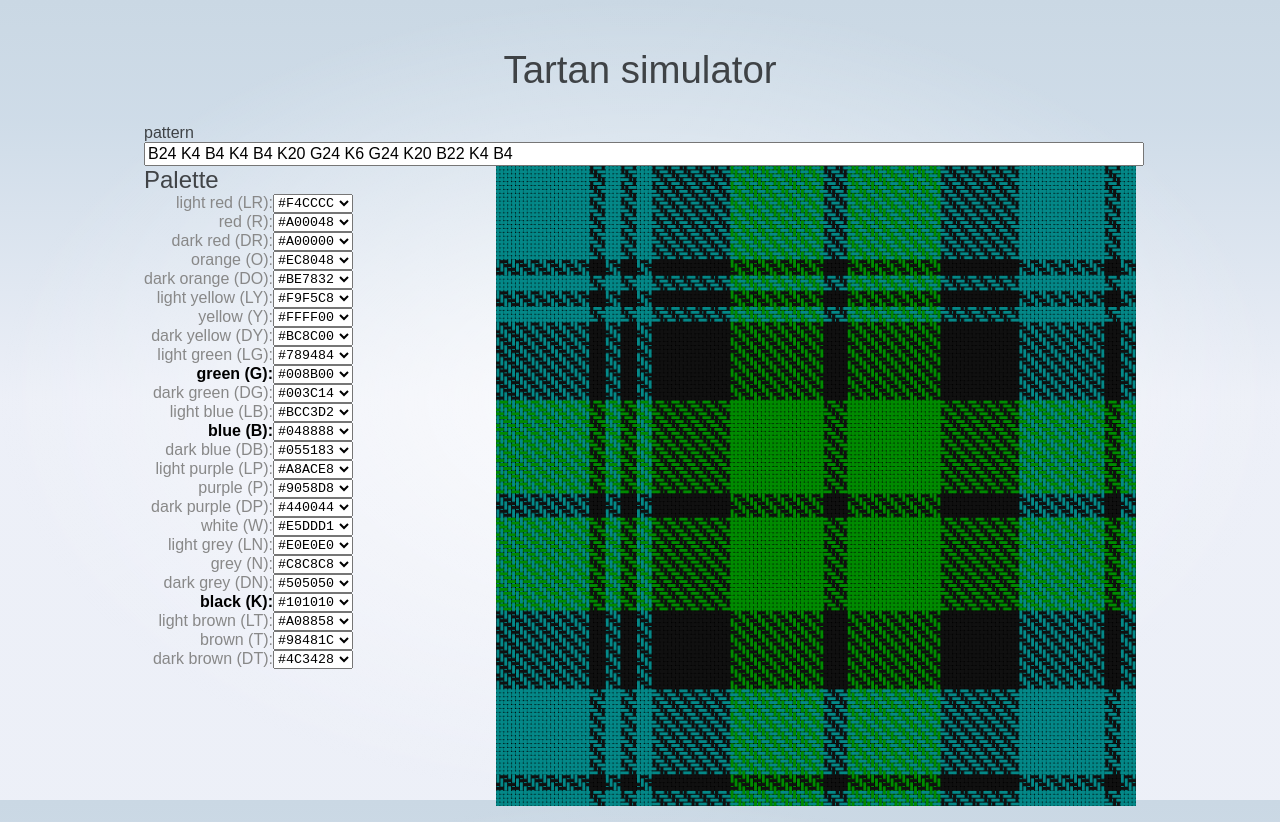
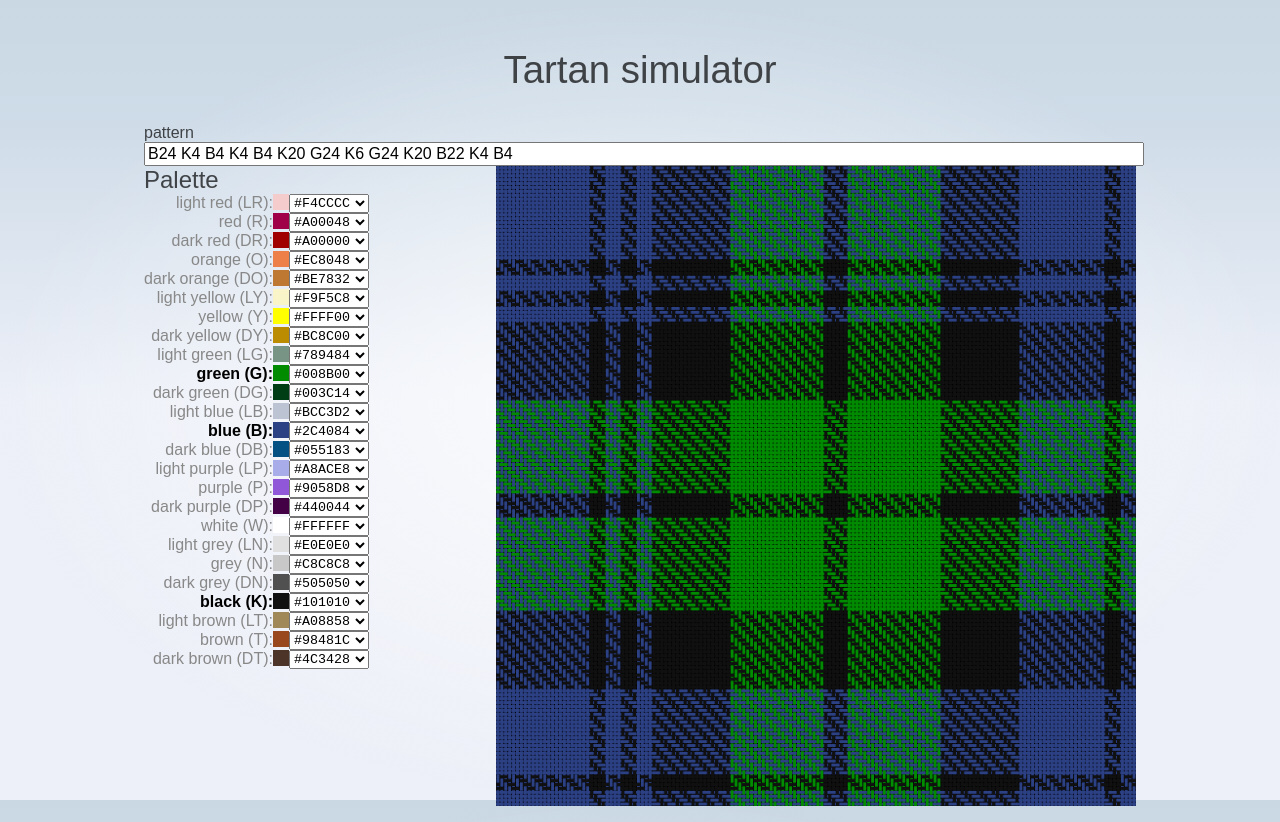
Before and after one commit to aldeka/tartanizer, a SvelteKit app: page / in a window 1280 px wide. Built offline with nearby package versions, Linux system fonts and the light colour scheme.

Commit message:
Add preview of current active color

```diff
--- a/src/routes/+page.svelte
+++ b/src/routes/+page.svelte
@@ -66,6 +66,9 @@
 		DG: ['003C14', '003820', '004028', '002814'],
 		LB: ['BCC3D2', '98C8E8', '82CFFD', '00FCFC'],
 		B: [
+			'2C4084',
+			'1870A4',
+			'1474B4',
 			'048888',
 			'3C82AF',
 			'5C8CA8',
@@ -77,10 +80,7 @@
 			'3850C8',
 			'788CB4',
 			'5F749C',
-			'1870A4',
-			'1474B4',
-			'0000CD',
-			'2C4084'
+			'0000CD'
 		],
 		DB: [
 			'055183',
@@ -97,7 +97,7 @@
 		LP: ['A8ACE8', 'C49CD8', '806D84', '9C68A4'],
 		P: ['9058D8', 'AA00FF', 'B458AC', '6C0070', '5A008C', '64008C', '780078'],
 		DP: ['440044', '1E0948'],
-		W: ['E5DDD1', 'E8CCB8', 'F0E0C8', 'FCFCFC', 'FFFFFF', 'F8F8F8'],
+		W: ['FFFFFF', 'E5DDD1', 'E8CCB8', 'F0E0C8', 'FCFCFC', 'F8F8F8'],
 		LN: ['E0E0E0'],
 		N: ['C8C8C8', 'C0C0C0', 'B0B0B0', 'A0A0A0', '808080', '888888', '646464'],
 		DN: ['505050', '555A64', '1C1714', '14283C', '1C1C1C'],
@@ -164,8 +164,7 @@
 			function generateVertThreads(colorCode: string, index: number) {
 				const x = index * multiplier + multiplier / 2;
 				const topStartPoint = (index % 4) - 4;
-				const paletteIndex = activePaletteIndices[colorCode];
-				const color = palette[colorCode][paletteIndex];
+				const color = palette[colorCode][activePaletteIndices[colorCode]];
 				let rawY = topStartPoint;
 				while (rawY < colors.length) {
 					const subthread: Thread = {
@@ -184,8 +183,7 @@
 				const y = index * multiplier + multiplier / 2;
 				const leftStartPoint = (index % 4) - 3;
 				let rawX = leftStartPoint;
-				const paletteIndex = activePaletteIndices[colorCode];
-				const color = palette[colorCode][paletteIndex];
+				const color = palette[colorCode][activePaletteIndices[colorCode]];
 				while (rawX < colors.length) {
 					const subthread: Thread = {
 						start: [rawX * multiplier, y],
@@ -258,6 +256,12 @@
 				<div>
 					<label class={colors.indexOf(colorCode) !== -1 ? 'used' : 'unused'}
 						>{paletteLabels[colorCode]} ({colorCode}):
+						<div
+							class="color-preview"
+							style={`
+								background-color: #${palette[colorCode][activePaletteIndices[colorCode]]}
+							`}
+						/>
 						<select
 							value={activePaletteIndices[colorCode]}
 							on:change={(e) => setPaletteColor(e, colorCode)}
@@ -331,6 +335,11 @@
 		font-family: monospace;
 	}
 
+	.color-preview {
+		height: 1em;
+		width: 1em;
+	}
+
 	canvas {
 		background: white;
 	}
```
